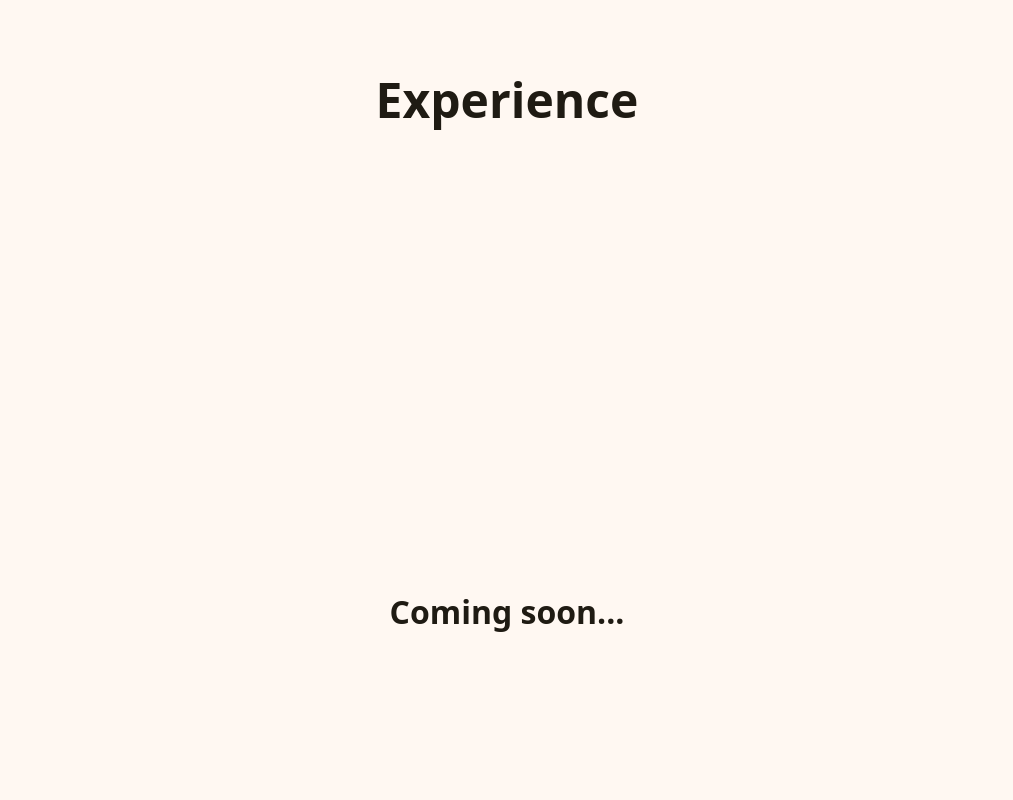
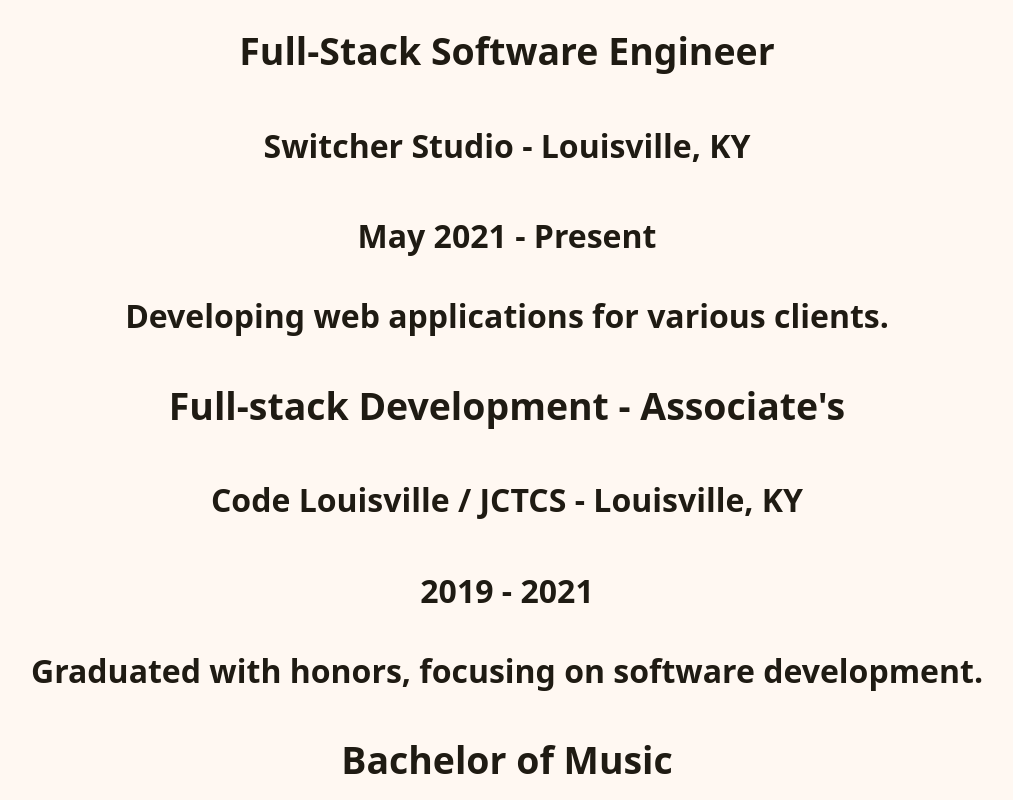
Before and after one commit to isfopo/about, a React (Vite) app: page / in a window 1280 px wide. Shown: the part 1260-2060 px from the top of the page, without its empty margins (133-1146 px from the left). Built offline with nearby package versions, Linux system fonts and the light colour scheme.

Commit message:
✨ feat(experience): enhance experience section with detailed props
- add interfaces for career, education, volunteer, and certification experiences
- update ExperienceSection to accept and render detailed experience data

```diff
--- a/src/App.tsx
+++ b/src/App.tsx
@@ -3,7 +3,10 @@ import { Header } from "components/Header";
 import { SocialPlatformLink } from "components/Header/Socials";
 import { AboutSection } from "components/Section/AboutSection";
 import { Contact, ContactSection } from "components/Section/ContactSection";
-import { ExperienceSection } from "components/Section/ExperienceSection";
+import {
+  ExperienceSection,
+  ExperienceSectionProps,
+} from "components/Section/ExperienceSection";
 import { Project, ProjectsSection } from "components/Section/ProjectsSection";
 import { SkillsSection } from "components/Section/SkillsSection";
 import { SkillProps } from "components/Section/SkillsSection/Skill";
@@ -40,6 +43,37 @@ const socials: SocialPlatformLink[] = [
     href: "https://these-elements-combined.bandcamp.com/album/we-were-looking-for-transendence-in-the-eyes-of-our-lovers/",
   },
 ];
+
+const experience: ExperienceSectionProps = {
+  career: [
+    {
+      title: "Full-Stack Software Engineer",
+      company: "Switcher Studio",
+      location: "Louisville, KY",
+      startDate: "May 2021",
+      endDate: "Present",
+      description: "Developing web applications for various clients.",
+    },
+  ],
+  education: [
+    {
+      degree: "Full-stack Development - Associate's",
+      institution: "Code Louisville / JCTCS",
+      location: "Louisville, KY",
+      startDate: "2019",
+      endDate: "2021",
+      description: "Graduated with honors, focusing on software development.",
+    },
+    {
+      degree: "Bachelor of Music",
+      institution: "University of Louisville",
+      location: "Louisville, KY",
+      startDate: "2010",
+      endDate: "2015",
+      description: "Graduated with honors, focusing on software development.",
+    },
+  ],
+};
 
 const projects: Project[] = [
   {
@@ -94,7 +128,7 @@ function App() {
     <>
       <Header sections={SECTIONS} socials={socials} />
       <AboutSection name={name} tag={tag} about={about} />
-      <ExperienceSection />
+      <ExperienceSection {...experience} />
       <SkillsSection skills={skills} />
       <ProjectsSection projects={projects} />
       <ContactSection {...contact} />
--- a/src/components/Section/ExperienceSection/index.tsx
+++ b/src/components/Section/ExperienceSection/index.tsx
@@ -1,12 +1,120 @@
 import { Section } from "components/Section";
 import styles from "./index.module.css";
 
-export const ExperienceSection = () => {
+export interface CareerExperience {
+  title: string;
+  company: string;
+  location: string;
+  startDate: string;
+  endDate?: string;
+  description: string;
+}
+
+export interface EducationExperience {
+  degree: string;
+  institution: string;
+  location: string;
+  startDate: string;
+  endDate?: string;
+  description?: string;
+}
+
+export interface VolunteerExperience {
+  role: string;
+  organization: string;
+  location: string;
+  startDate: string;
+  endDate?: string;
+  description: string;
+}
+
+export interface Certification {
+  title: string;
+  issuer: string;
+  dateIssued: string;
+  expirationDate?: string;
+  description?: string;
+}
+
+export interface ExperienceSectionProps {
+  career?: CareerExperience[];
+  education?: EducationExperience[];
+  volunteer?: VolunteerExperience[];
+  certifications?: Certification[];
+}
+
+export const ExperienceSection = ({
+  career = [],
+  education = [],
+  volunteer = [],
+  certifications = [],
+}: ExperienceSectionProps) => {
   return (
     <Section subject="experience" className={styles["experience"]}>
       <h1>Experience</h1>
       <div className={styles["container"]}>
-        <p>Coming soon...</p>
+        <div className={styles["career"]}>
+          {career.map(
+            ({ title, company, location, startDate, endDate, description }) => (
+              <div>
+                <h3>{title}</h3>
+                <h4>
+                  {company} - {location}
+                </h4>
+                <p>
+                  {startDate} - {endDate ? endDate : "Present"}
+                </p>
+                <p>{description}</p>
+              </div>
+            )
+          )}
+        </div>
+        <div className={styles["education"]}>
+          {education.map(
+            ({
+              degree,
+              institution,
+              location,
+              startDate,
+              endDate,
+              description,
+            }) => (
+              <div>
+                <h3>{degree}</h3>
+                <h4>
+                  {institution} - {location}
+                </h4>
+                <p>
+                  {startDate} - {endDate ? endDate : "Present"}
+                </p>
+                <p>{description}</p>
+              </div>
+            )
+          )}
+        </div>
+        <div className={styles["volunteer"]}>
+          {volunteer.map(
+            ({
+              role,
+              organization,
+              location,
+              startDate,
+              endDate,
+              description,
+            }) => (
+              <div>
+                <h3>{role}</h3>
+                <h4>
+                  {organization} - {location}
+                </h4>
+                <p>
+                  {startDate} - {endDate ? endDate : "Present"}
+                </p>
+                <p>{description}</p>
+              </div>
+            )
+          )}
+        </div>
       </div>
     </Section>
   );
```
